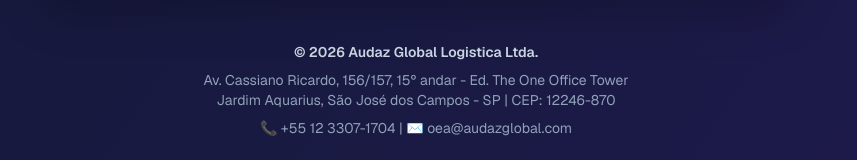
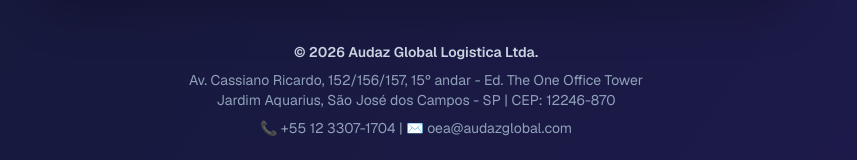
Before and after one commit to Audaz-Global/homologacao-oea, a Next.js app: page / in a window 1280 px wide. Shown: the part 1759-1919 px from the top of the page, without its empty margins (224-1081 px from the left). Built offline with nearby package versions, Linux system fonts and the light colour scheme.

Commit message:
fix: update address number to include 152

```diff
--- a/src/app/page.tsx
+++ b/src/app/page.tsx
@@ -268,7 +268,7 @@
       {/* Footer com informações da empresa */}
       <footer className="mt-12 text-center text-slate-400 text-sm w-full max-w-3xl">
         <p className="font-semibold text-slate-300">© {new Date().getFullYear()} Audaz Global Logistica Ltda.</p>
-        <p className="mt-2">Av. Cassiano Ricardo, 156/157, 15º andar - Ed. The One Office Tower</p>
+        <p className="mt-2">Av. Cassiano Ricardo, 152/156/157, 15º andar - Ed. The One Office Tower</p>
         <p>Jardim Aquarius, São José dos Campos - SP | CEP: 12246-870</p>
         <p className="mt-2">📞 +55 12 3307-1704 | ✉️ oea@audazglobal.com</p>
       </footer>
```
